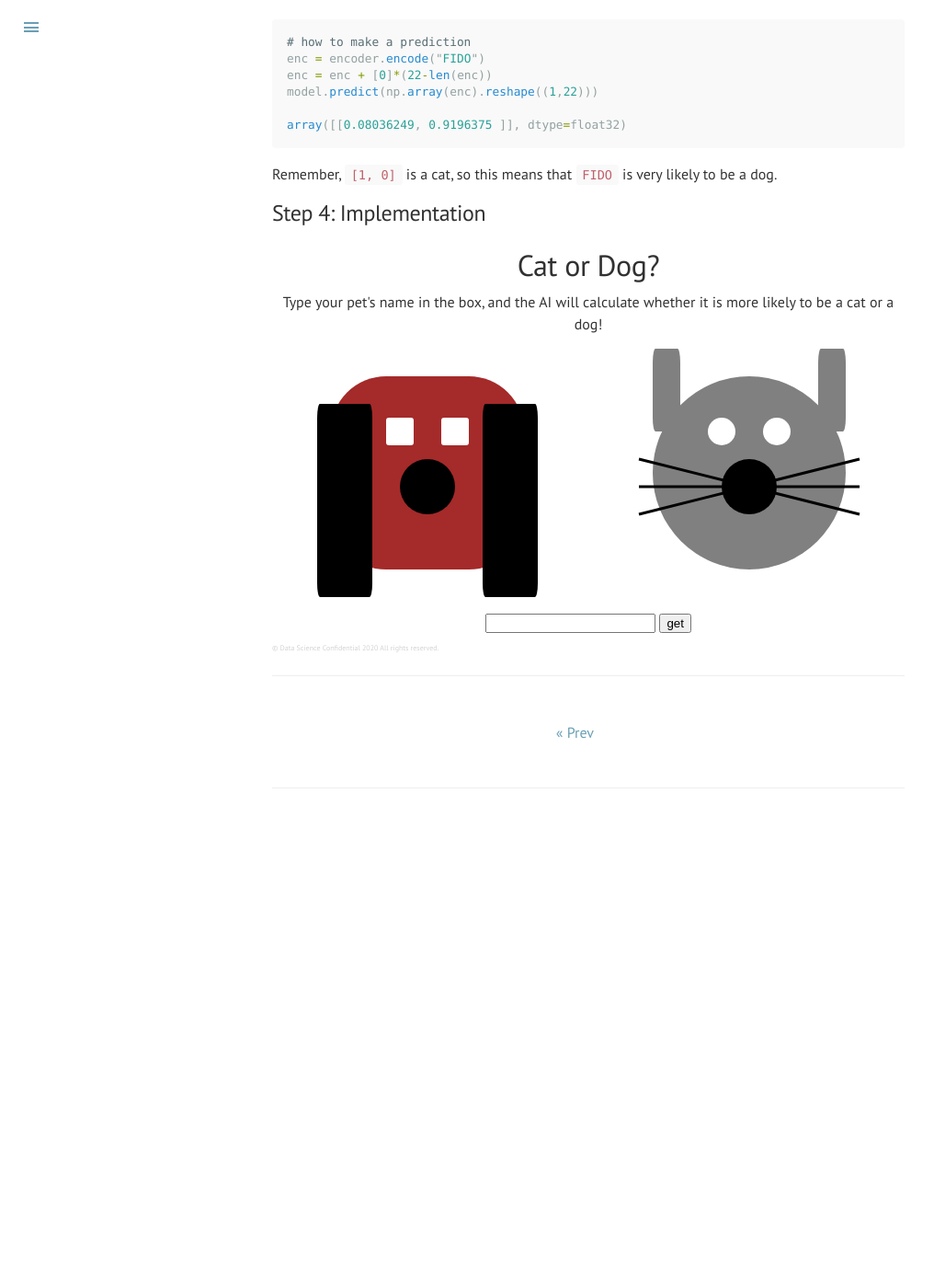
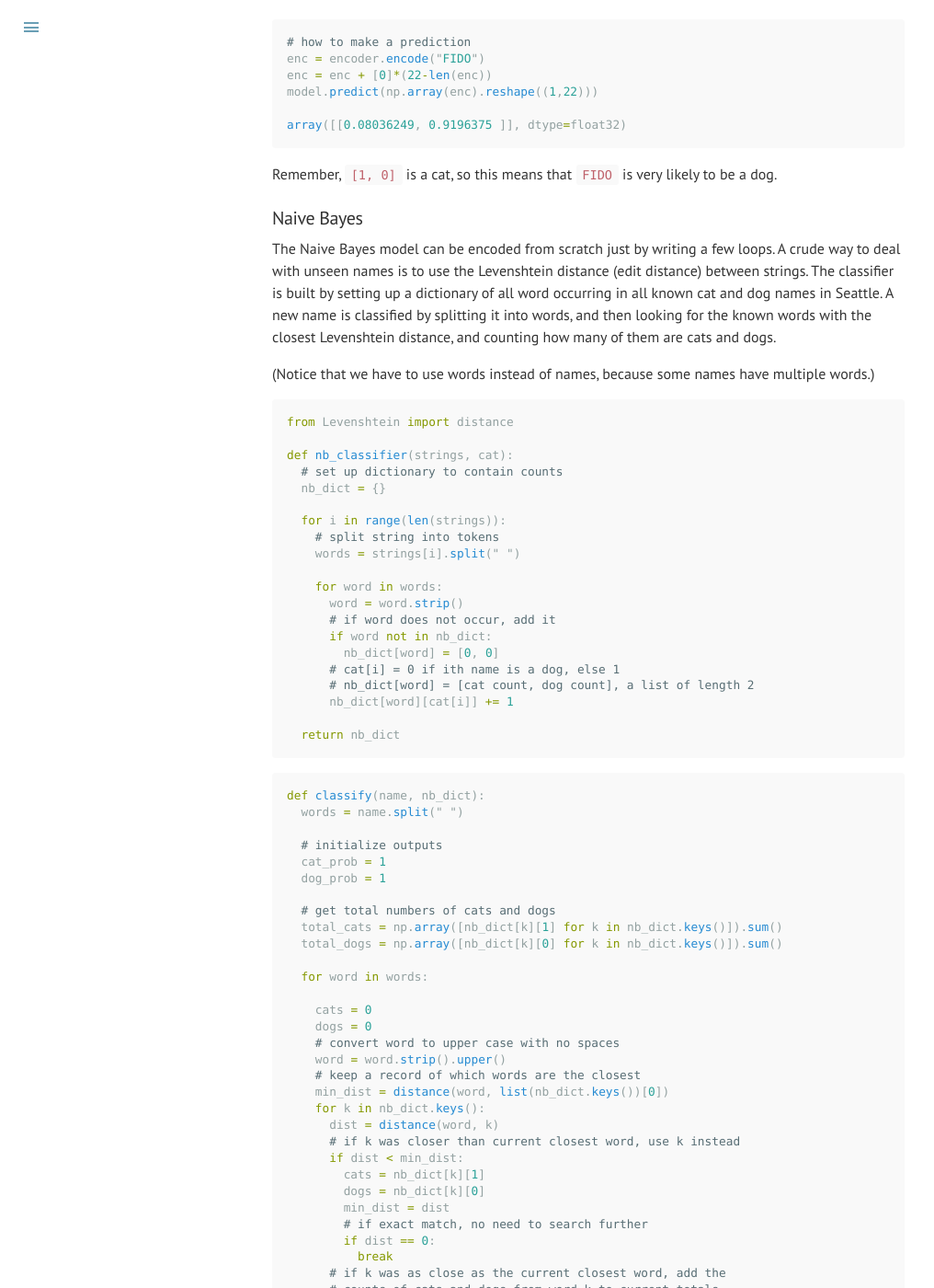
Before and after one commit to datascienceconfidential/datascienceconfidential.github.io, a Jekyll site: the page built from _posts/2020-03-29-cat-or-dog.md, in a window 1280 px wide and 1400 px high, scrolled down 4221 px. Shown: the whole window at 92% size, without its empty margins (0-1016 px from the left). Built offline with Jekyll 4.4.1, drawn with Linux system fonts in a browser that asks for light colours; comment, search, counter and statistics services are not loaded; before the commit the page ends 5143 px from its top, so only the background shows below that; some of the changed text lies outside the part shown.

Commit message:
added lots of code

````diff
--- a/_posts/2020-03-29-cat-or-dog.md
+++ b/_posts/2020-03-29-cat-or-dog.md
@@ -178,6 +178,158 @@
 
 Remember, `[1, 0]` is a cat, so this means that `FIDO` is very likely to be a dog.
 
+### Naive Bayes
+
+The Naive Bayes model can be encoded from scratch just by writing a few loops. A crude way to deal with unseen names is to use the Levenshtein distance (edit distance) between strings. The classifier is built by setting up a dictionary of all word occurring in all known cat and dog names in Seattle. A new name is classified by splitting it into words, and then looking for the known words with the closest Levenshtein distance, and counting how many of them are cats and dogs.
+
+(Notice that we have to use words instead of names, because some names have multiple words.)
+
+```python
+from Levenshtein import distance
+
+def nb_classifier(strings, cat):
+  # set up dictionary to contain counts
+  nb_dict = {}
+
+  for i in range(len(strings)):
+    # split string into tokens
+    words = strings[i].split(" ")
+
+    for word in words:
+      word = word.strip()
+      # if word does not occur, add it
+      if word not in nb_dict:
+        nb_dict[word] = [0, 0]
+      # cat[i] = 0 if ith name is a dog, else 1
+      # nb_dict[word] = [cat count, dog count], a list of length 2
+      nb_dict[word][cat[i]] += 1
+
+  return nb_dict
+```
+```python
+def classify(name, nb_dict):
+  words = name.split(" ")
+
+  # initialize outputs
+  cat_prob = 1
+  dog_prob = 1
+
+  # get total numbers of cats and dogs
+  total_cats = np.array([nb_dict[k][1] for k in nb_dict.keys()]).sum()
+  total_dogs = np.array([nb_dict[k][0] for k in nb_dict.keys()]).sum()
+
+  for word in words:
+
+    cats = 0
+    dogs = 0
+    # convert word to upper case with no spaces
+    word = word.strip().upper()
+    # keep a record of which words are the closest
+    min_dist = distance(word, list(nb_dict.keys())[0])
+    for k in nb_dict.keys():
+      dist = distance(word, k)
+      # if k was closer than current closest word, use k instead
+      if dist < min_dist:
+        cats = nb_dict[k][1]
+        dogs = nb_dict[k][0]
+        min_dist = dist
+        # if exact match, no need to search further
+        if dist == 0:
+          break
+      # if k was as close as the current closest word, add the
+      # counts of cats and dogs from word k to current totals
+      elif dist == min_dist:
+        cats += nb_dict[k][1]
+        dogs += nb_dict[k][0]
+    # calculate naive Bayes probabilities by multiplying
+    cat_prob *= (cats + 1)/(total_cats + 1)
+    dog_prob *= (dogs + 1)/(total_dogs + 1)
+  return (cat_prob, dog_prob)
+  ```
+### Comparison
+
+In order to compare the two models, I used a single training and testing split.
+
+```python
+from sklearn.model_selection import train_test_split
+X_train, X_test, y_train, y_test = train_test_split(X_raw, y_raw, test_size=0.1)
+```
+
+Accuracy for naive Bayes.
+
+```python
+nb1 = nb_classifier(list(X_train), list(y_train))
+
+pred = []
+for i in range(len(list(X_test))):
+  pred += [classify(list(X_test)[i], nb1)]
+
+predClass = pd.Series([x[0] > x[1] for x in pred])
+predClass.index = y_test.index # re-indexing is necessary for pandas
+tab = pd.crosstab(predClass, pd.Series(y_test))
+(tab[0][0] + tab[1][1])/tab.sum().sum()
+0.6341232227488152
+```
+```python
+tab
+species	False	True
+row_0
+False	1160	744
+True	414	847
+```
+
+To have a fair comparsion, we need to do the whole process of training the RNN on the training data alone. This includes building the encoder! So the RNN code has to be written in a separate function.
+
+```python
+def rnn_classifier(strings, cat):
+  encoder = tfds.features.text.SubwordTextEncoder.build_from_corpus(
+    strings, target_vocab_size=1000)
+
+  # encode the strings
+  encoded = [encoder.encode(x) for x in strings]
+  max_encode_length = np.max([len(x) for x in encoded])
+  for i in range(len(encoded)):
+    encoded[i] += [0]*(max_encode_length - len(encoded[i]))
+
+  X = np.array(encoded).reshape((len(encoded), max_encode_length))
+  y = tf.keras.utils.to_categorical(cat)
+  y = y.reshape((len(cat), 2))
+
+  model = tf.keras.Sequential([
+    tf.keras.layers.Embedding(encoder.vocab_size, 64, input_length=max_encode_length),
+    tf.keras.layers.Bidirectional(tf.keras.layers.LSTM(100)),
+    tf.keras.layers.Dense(100, activation='relu'),
+    tf.keras.layers.Dropout(0.5),
+    tf.keras.layers.Dense(100, activation='relu'),
+    tf.keras.layers.Dense(2, activation='softmax')
+  ])
+
+  model.compile(loss=tf.keras.losses.BinaryCrossentropy(from_logits=True),
+              optimizer=tf.keras.optimizers.Adam(1e-4),
+              metrics=['accuracy'])
+
+  model.fit(X, y, epochs=3)
+  return {'model':model, 'encoder':encoder, 'M':max_encode_length}
+
+def classify_rnn(name, rnn):
+  encoded = rnn['encoder'].encode(name)
+  encoded += [0]*(rnn['M'] - len(encoded))
+  pred = rnn['model'].predict(np.array(encoded).reshape((1, len(encoded))))
+  return pred[0][1]
+  ```
+
+Now we can apply it to the training data
+```python
+rnn = rnn_classifier(X_train, y_train)
+Epoch 1/3
+891/891 [==============================] - 7s 8ms/step - loss: 0.7235 - accuracy: 0.5171
+Epoch 2/3
+891/891 [==============================] - 7s 7ms/step - loss: 0.7103 - accuracy: 0.5738
+Epoch 3/3
+891/891 [==============================] - 7s 7ms/step - loss: 0.6918 - accuracy: 0.6154
+```
+
+
 ## Step 4: Implementation
 
 {::nomarkdown}
````
